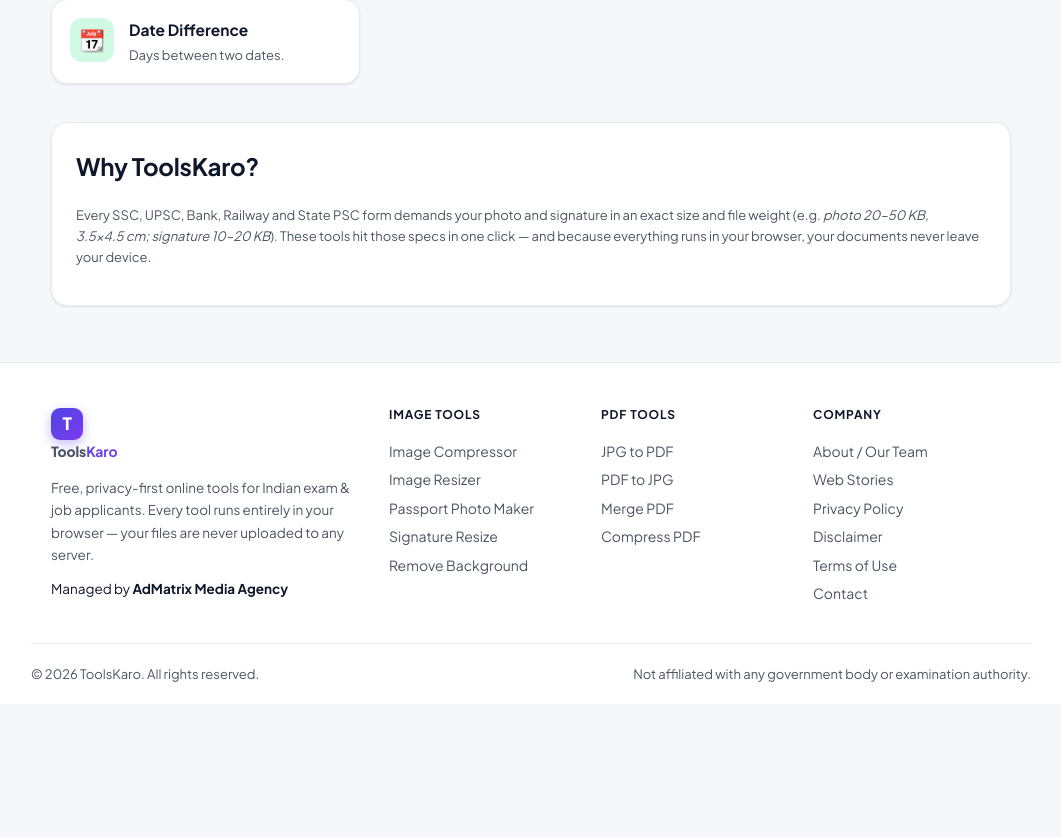
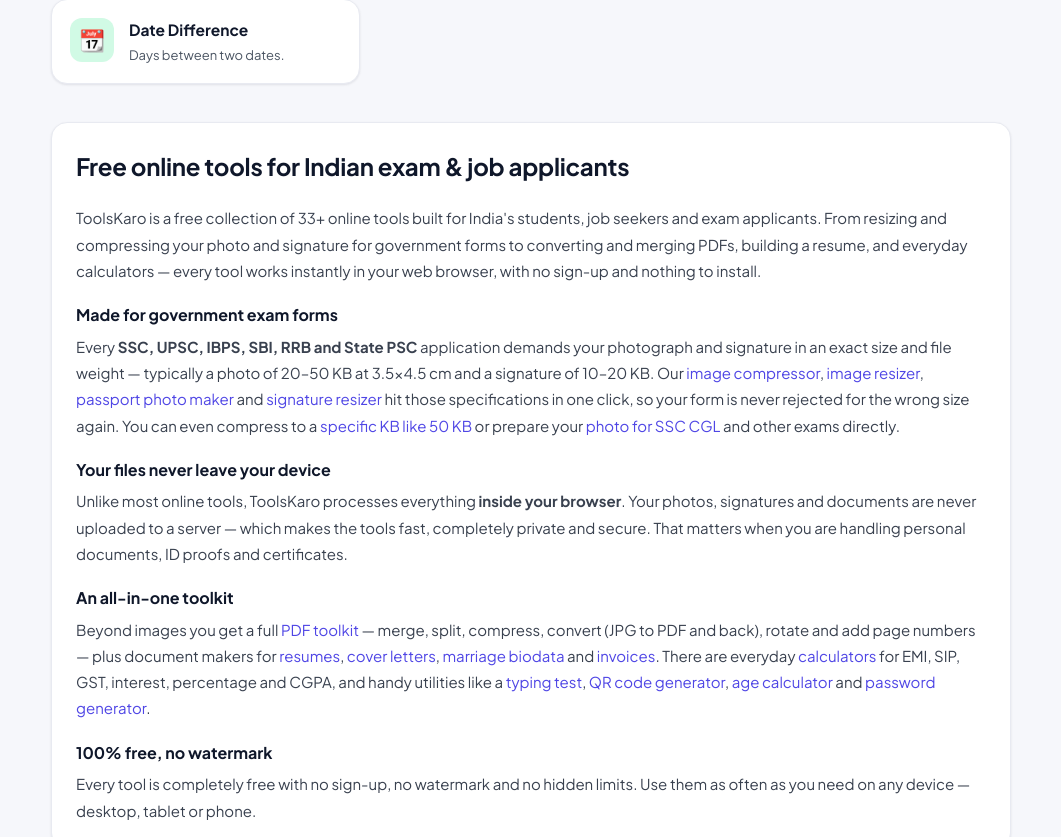
Before and after one commit to narenderchaudhary/toolskaro, a Next.js app: page / in a window 1280 px wide. Shown: the part 2058-2895 px from the top of the page, without its empty margins (109-1170 px from the left). Before the commit the page ends 2762 px from the top, so only its background shows below. Built offline with nearby package versions, Linux system fonts and the light colour scheme.

Commit message:
Expand homepage 'Why ToolsKaro' into SEO content section + add homepage FAQ with schema
Keyword-rich copy, H3 subheadings, internal links to key tools and programmatic pages

Co-Authored-By: Claude Opus 4.8 (1M context) <noreply@anthropic.com>

```diff
--- a/app/page.tsx
+++ b/app/page.tsx
@@ -1,4 +1,5 @@
 import Link from "next/link";
+import Faq from "@/app/components/Faq";
 
 type Tool = { href: string; icon: string; t: string; d: string; vol: string; ready?: boolean };
 type Category = { name: string; color: string; tint: string; tools: Tool[] };
@@ -95,6 +96,16 @@ export default function Home() {
   const total = CATEGORIES.reduce((n, c) => n + c.tools.length, 0);
   return (
     <>
+      <script
+        type="application/ld+json"
+        dangerouslySetInnerHTML={{
+          __html: JSON.stringify({
+            "@context": "https://schema.org",
+            "@type": "FAQPage",
+            mainEntity: homeFaqs.map((f) => ({ "@type": "Question", name: f.q, acceptedAnswer: { "@type": "Answer", text: f.a } })),
+          }),
+        }}
+      />
       <section className="hero">
         <h1>
           Free tools for Indian <span className="grad">exam &amp; job applicants</span>
@@ -126,15 +137,69 @@ export default function Home() {
       ))}
 
 
-      <div className="card">
-        <h2 style={{ marginTop: 0 }}>Why ToolsKaro?</h2>
-        <p className="muted-note">
-          Every SSC, UPSC, Bank, Railway and State PSC form demands your photo and signature in an
-          exact size and file weight (e.g. <em>photo 20–50&nbsp;KB, 3.5×4.5&nbsp;cm; signature
-          10–20&nbsp;KB</em>). These tools hit those specs in one click — and because everything
-          runs in your browser, your documents never leave your device.
+      <section className="card content" style={{ marginTop: 8 }}>
+        <h2 style={{ marginTop: 0 }}>Free online tools for Indian exam &amp; job applicants</h2>
+        <p>
+          ToolsKaro is a free collection of {total}+ online tools built for India&apos;s students,
+          job seekers and exam applicants. From resizing and compressing your photo and signature
+          for government forms to converting and merging PDFs, building a resume, and everyday
+          calculators — every tool works instantly in your web browser, with no sign-up and nothing
+          to install.
         </p>
-      </div>
+
+        <h3>Made for government exam forms</h3>
+        <p>
+          Every <strong>SSC, UPSC, IBPS, SBI, RRB and State PSC</strong> application demands your
+          photograph and signature in an exact size and file weight — typically a photo of
+          20–50&nbsp;KB at 3.5×4.5&nbsp;cm and a signature of 10–20&nbsp;KB. Our{" "}
+          <Link href="/image-compressor/">image compressor</Link>,{" "}
+          <Link href="/image-resizer/">image resizer</Link>,{" "}
+          <Link href="/passport-photo-maker/">passport photo maker</Link> and{" "}
+          <Link href="/signature-resize/">signature resizer</Link> hit those specifications in one
+          click, so your form is never rejected for the wrong size again. You can even compress to a{" "}
+          <Link href="/compress-image-to-50kb/">specific KB like 50&nbsp;KB</Link> or prepare your{" "}
+          <Link href="/photo-resize-for-ssc-cgl/">photo for SSC CGL</Link> and other exams directly.
+        </p>
+
+        <h3>Your files never leave your device</h3>
+        <p>
+          Unlike most online tools, ToolsKaro processes everything <strong>inside your browser</strong>.
+          Your photos, signatures and documents are never uploaded to a server — which makes the
+          tools fast, completely private and secure. That matters when you are handling personal
+          documents, ID proofs and certificates.
+        </p>
+
+        <h3>An all-in-one toolkit</h3>
+        <p>
+          Beyond images you get a full <Link href="/pdf/merge/">PDF toolkit</Link> — merge, split,
+          compress, convert (JPG to PDF and back), rotate and add page numbers — plus document makers
+          for <Link href="/resume-maker/">resumes</Link>,{" "}
+          <Link href="/cover-letter-generator/">cover letters</Link>,{" "}
+          <Link href="/marriage-biodata-maker/">marriage biodata</Link> and{" "}
+          <Link href="/invoice-generator/">invoices</Link>. There are everyday{" "}
+          <Link href="/emi-calculator/">calculators</Link> for EMI, SIP, GST, interest, percentage
+          and CGPA, and handy utilities like a <Link href="/typing-test/">typing test</Link>,{" "}
+          <Link href="/qr-code-generator/">QR code generator</Link>,{" "}
+          <Link href="/age-calculator/">age calculator</Link> and{" "}
+          <Link href="/password-generator/">password generator</Link>.
+        </p>
+
+        <h3>100% free, no watermark</h3>
+        <p>
+          Every tool is completely free with no sign-up, no watermark and no hidden limits. Use them
+          as often as you need on any device — desktop, tablet or phone.
+        </p>
+      </section>
+
+      <Faq items={homeFaqs} />
     </>
   );
 }
+
+const homeFaqs = [
+  { q: "Are the tools on ToolsKaro really free?", a: "Yes. Every tool is completely free to use with no sign-up, no watermark and no hidden limits. You can use them as many times as you like." },
+  { q: "Do I need to upload my photos or documents?", a: "No. ToolsKaro runs entirely in your web browser, so your photos, signatures and documents are processed on your own device and never uploaded to any server." },
+  { q: "Can I resize and compress my photo and signature for exam forms?", a: "Yes. Use the Image Resizer to set the exact dimensions, the Image Compressor to hit a KB limit (like 20–50 KB), the Passport Photo Maker for a white background, and the Signature Resize tool for your signature. Always confirm the exact requirements in the official exam notification." },
+  { q: "What kinds of tools does ToolsKaro have?", a: "Image tools (compress, resize, crop, convert, remove background, passport photo), a full PDF suite (merge, split, compress, convert, rotate, page numbers), document makers (resume, cover letter, biodata, invoice), calculators (EMI, SIP, GST, percentage, CGPA, age) and utilities (typing test, QR generator, word counter, password generator)." },
+  { q: "Does ToolsKaro work on mobile?", a: "Yes. The site is fully responsive and every tool works on phones, tablets and desktops in any modern browser." },
+];
```
